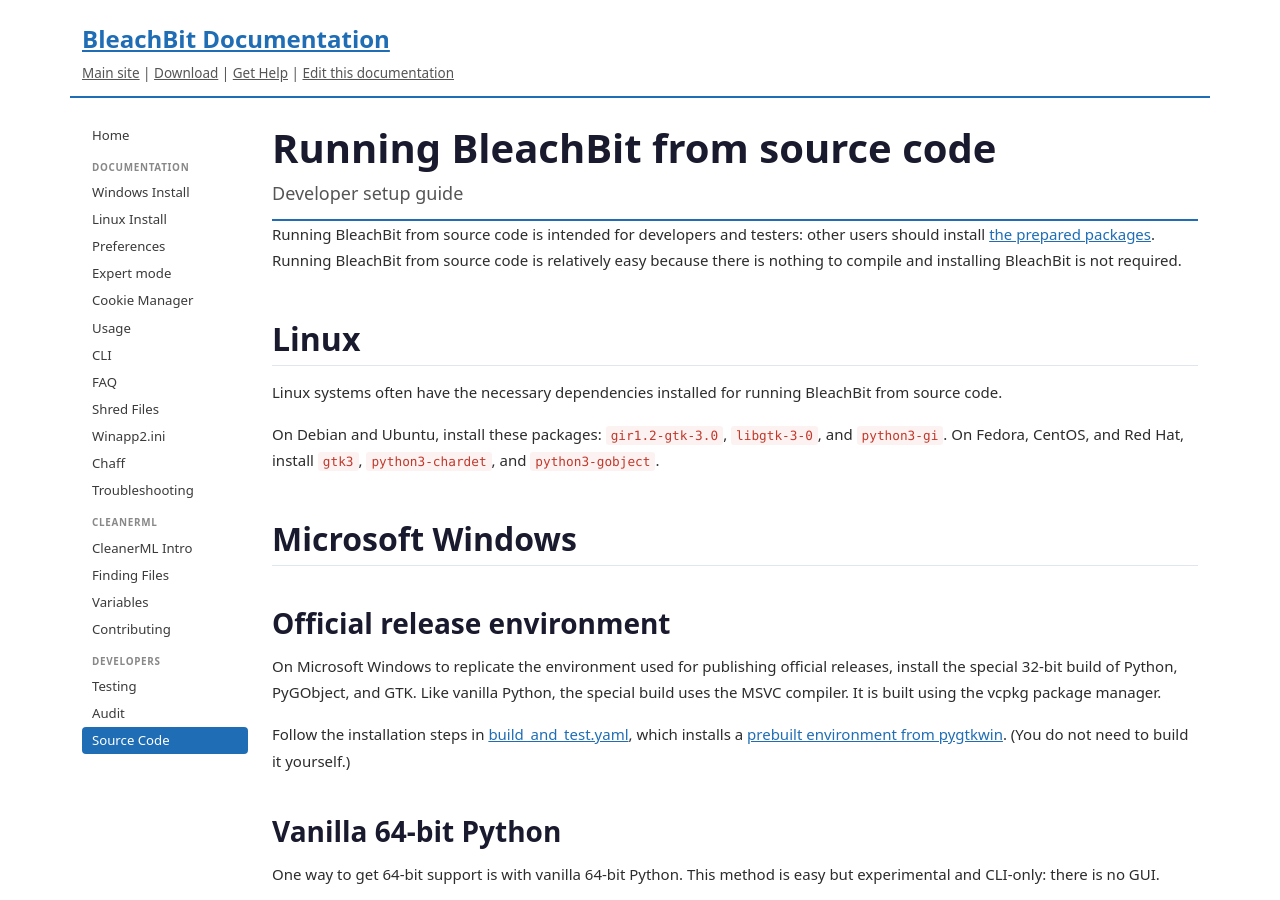
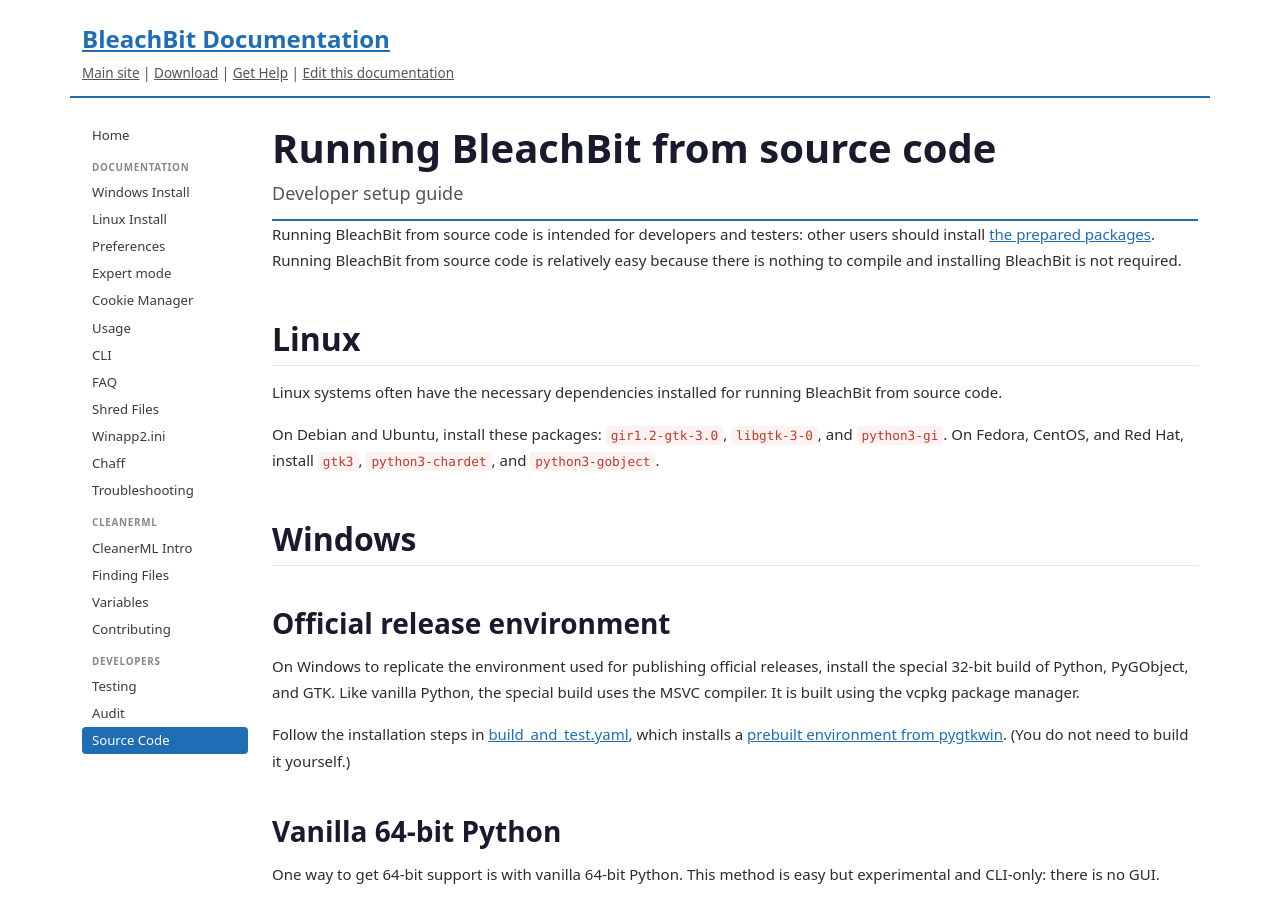
Before and after one commit to bleachbit/docs, a Jekyll site: the page built from src/_docs/running-from-source-code.md, in a window 1280 px wide and 900 px high. Built offline with Jekyll 4.4.1, drawn with Linux system fonts in a browser that asks for light colours.

Commit message:
Omit "Microsoft" before "Windows"

```diff
--- a/src/_data/faqs.yml
+++ b/src/_data/faqs.yml
@@ -132,7 +132,7 @@
     Free Disk Space**. Otherwise, do not interrupt BleachBit while it is working.
 - question: How many passes does BleachBit make for the overwrite file option (shredding file)?
   answer: See [Shred files and wipe disks](/doc/shred-files-and-wipe-disks/).
-- question: How do I see BleachBit in my own language on Microsoft Windows?
+- question: How do I see BleachBit in my own language on Windows?
   answer: |
     There are a few ways to affect the language of the BleachBit user interface.
 
--- a/src/_docs/running-from-source-code.md
+++ b/src/_docs/running-from-source-code.md
@@ -16,11 +16,11 @@
 
 On Debian and Ubuntu, install these packages: `gir1.2-gtk-3.0`, `libgtk-3-0`, and `python3-gi`. On Fedora, CentOS, and Red Hat, install `gtk3`, `python3-chardet`, and `python3-gobject`.
 
-## Microsoft Windows
+## Windows
 
 ### Official release environment
 
-On Microsoft Windows to replicate the environment used for publishing official releases,
+On Windows to replicate the environment used for publishing official releases,
 install the special 32-bit build of Python, PyGObject, and GTK. Like vanilla Python,
 the special build uses the MSVC compiler. It is built using the vcpkg package manager.
 
```
Also changed, not shown: src/_docs/command-line-interface.md (+2 -2 lines).
